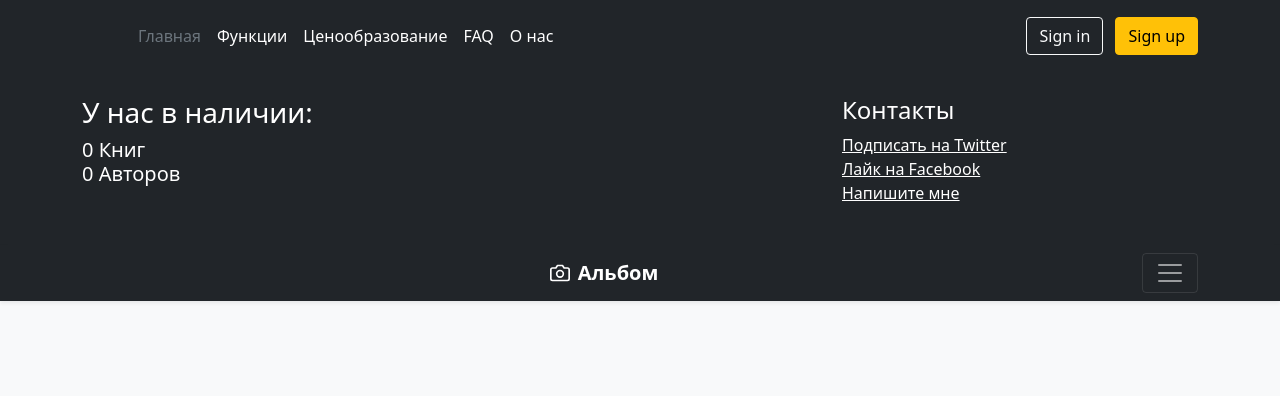
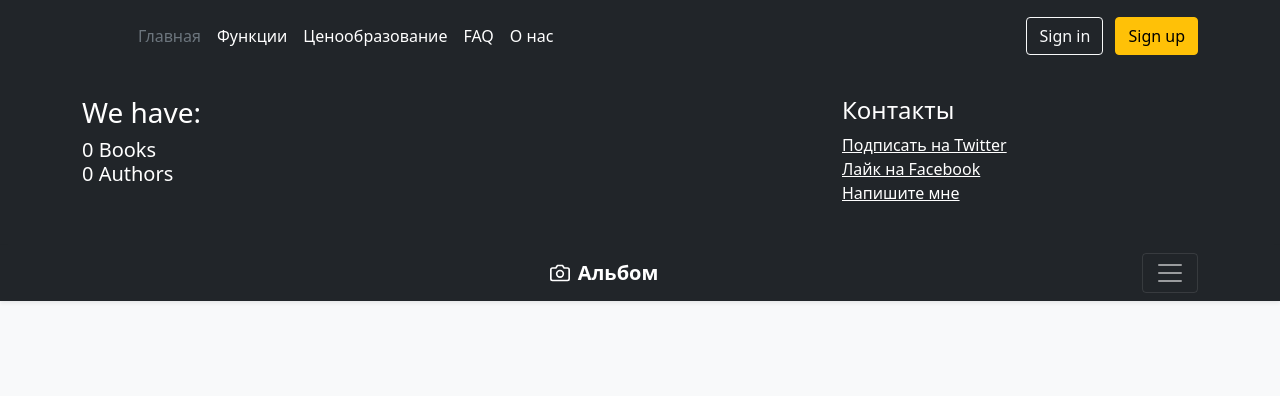
Before and after one commit to Aaharon97/OnlineShop_Vlad_Blushch_Z76, a Django app: page / in a window 1280 px wide, after a click that opens the changed part. Shown: the top 396 px of the page. Run offline with Django 4.2, Linux system fonts and the light colour scheme; data that the repository does not hold is empty.

Commit message:
some updates

```diff
--- a/templates/catalog/index.html
+++ b/templates/catalog/index.html
@@ -5,8 +5,8 @@
     <div class="container">
       <div class="row">
         <div class="col-sm-8 col-md-7 py-4">
-          <h3 class="text-white">У нас в наличии:</h3>
-          <h5 class="text-white">{{numb}} Книг <br>{{authors}} Авторов</h5>
+          <h3 class="text-white">We have:</h3>
+          <h5 class="text-white">{{numb}} Books <br>{{authors}} Authors</h5>
         </div>
         <div class="col-sm-4 offset-md-1 py-4">
           <h4 class="text-white">Контакты</h4>
```
